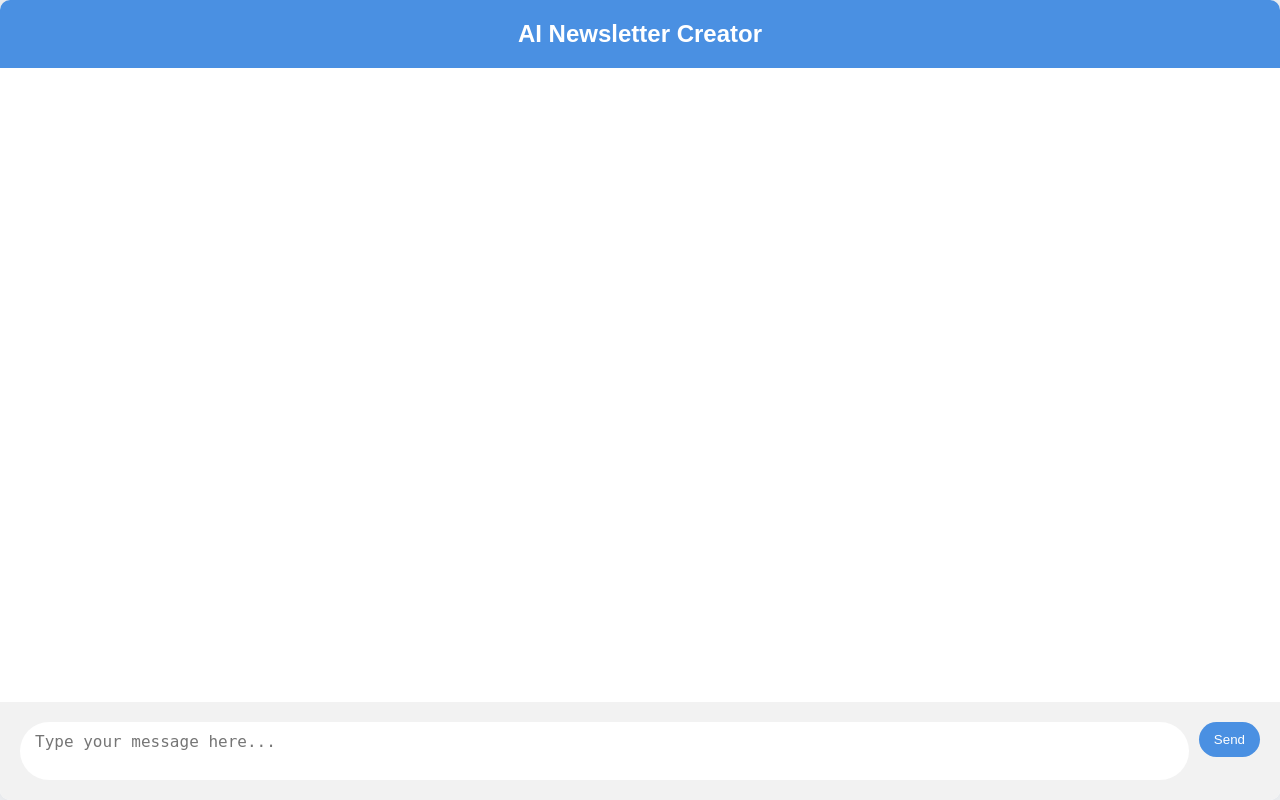
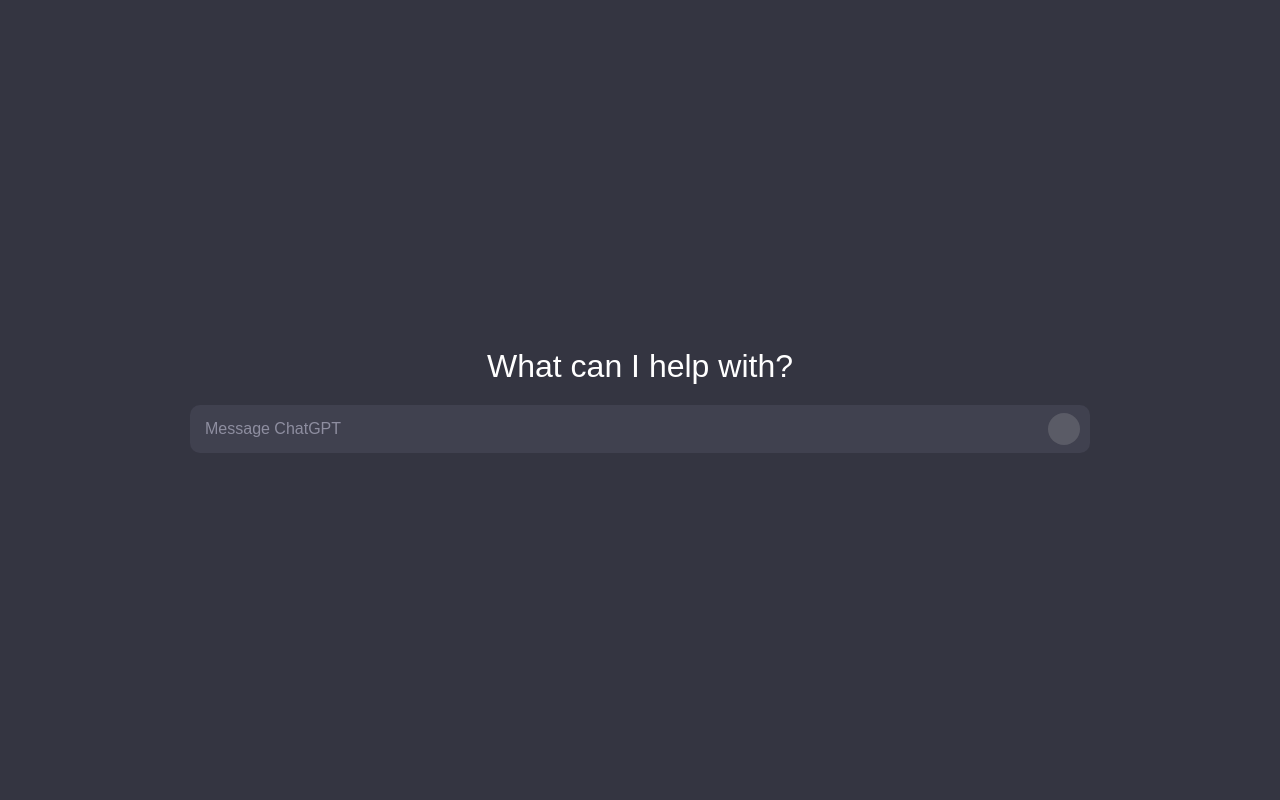
Before and after one commit to Ajmaljalal/Lines, a Flask app: page / in a window 1280 px wide. Run offline with Flask 3, Linux system fonts and the light colour scheme; the visitor is signed in with stand-in values (Sample User, id 1); parts of the project's set-up code (start-up, migrations or seed data) failed here and were passed over; some libraries are stand-ins or nearby versions.

Commit message:
news letter UI enhancements

```diff
--- a/app/static/css/style.css
+++ b/app/static/css/style.css
@@ -1,6 +1,7 @@
 body {
   font-family: 'Arial', sans-serif;
-  background-color: #f0f2f5;
+  background-color: #343541;
+  color: #ffffff;
   margin: 0;
   padding: 0;
   display: flex;
@@ -11,103 +12,127 @@
 
 .chat-container {
   width: 100%;
-  max-width: none;
-  background-color: #fff;
-  border-radius: 10px;
-  box-shadow: 0 0 20px rgba(0, 0, 0, 0.1);
-  overflow: hidden;
+  max-width: 900px;
   display: flex;
   flex-direction: column;
-  height: 100vh;
-}
-
-header {
-  background-color: #4a90e2;
-  color: #fff;
-  padding: 20px;
-  text-align: center;
+  align-items: center;
+  padding: 3px;
 }
 
 h1 {
-  margin: 0;
-  font-size: 24px;
+  font-size: 32px;
+  font-weight: normal;
+  margin-bottom: 20px;
 }
 
-.chat-messages {
-  flex-grow: 1;
-  padding: 20px;
-  overflow-y: auto;
-}
-
-.message {
-  max-width: 70%;
-  margin-bottom: 15px;
-  padding: 10px 15px;
-  border-radius: 20px;
-  line-height: 1.4;
-}
-
-.user {
-  background-color: #dcf8c6;
-  align-self: flex-end;
-  margin-left: auto;
-}
-
-.ai {
-  background-color: #f2f2f2;
-  align-self: flex-start;
+.input-container {
+  width: 100%;
+  max-width: 900px;
+  margin-bottom: 20px;
 }
 
 .chat-input {
   display: flex;
-  padding: 20px;
-  background-color: #f2f2f2;
-  align-items: flex-start;
+  align-items: center;
+  background-color: #40414f;
+  border-radius: 10px;
+  padding: 10px;
+  position: relative;
+}
+
+.chat-input i {
+  color: #8e8ea0;
+  margin-right: 10px;
 }
 
 #userInput {
   flex-grow: 1;
-  padding: 10px 15px;
+  background-color: transparent;
   border: none;
-  border-radius: 30px;
+  color: #ffffff;
   font-size: 16px;
-  resize: none;
-  overflow-y: auto;
-  max-height: 150px;
-  width: 70%;
+  padding: 5px;
+  outline: none;
 }
 
+#userInput::placeholder {
+  color: #8e8ea0;
+}
+
+
 #sendButton {
-  background-color: #4a90e2;
-  color: #fff;
+  background-color: #5a5b66;
   border: none;
-  border-radius: 30px;
-  padding: 10px 15px;
-  margin-left: 10px;
+  border-radius: 50%;
+  color: #ffffff;
   cursor: pointer;
+  width: 32px;
+  height: 32px;
   display: flex;
   justify-content: center;
   align-items: center;
+  position: absolute;
+  right: 10px;
+  top: 50%;
+  transform: translateY(-50%);
 }
 
 #sendButton:hover {
-  background-color: #3a7bc8;
+  background-color: #6e6f7a;
 }
 
-/* Scrollbar styles */
-::-webkit-scrollbar {
-  width: 8px;
+.quick-actions {
+  display: flex;
+  flex-wrap: wrap;
+  justify-content: center;
+  gap: 10px;
 }
 
-::-webkit-scrollbar-track {
-  background: #f1f1f1;
+.action-button {
+  background-color: #3e3f4b;
+  border: none;
+  border-radius: 5px;
+  color: #ffffff;
+  cursor: pointer;
+  font-size: 14px;
+  padding: 8px 12px;
+  display: flex;
+  align-items: center;
 }
 
-::-webkit-scrollbar-thumb {
-  background: #888;
-  border-radius: 4px;
+.action-button i {
+  margin-right: 5px;
 }
 
-::-webkit-scrollbar-thumb:hover {
-  background: #555;
+.action-button:hover {
+  background-color: #4a4b59;
 }
+
+.message {
+  max-width: 80%;
+  margin-bottom: 10px;
+  padding: 10px 15px;
+  border-radius: 15px;
+  line-height: 1.4;
+}
+
+.message.user {
+  align-self: flex-end;
+  background-color: #5a5b66;
+  color: #ffffff;
+}
+
+.message.ai {
+  align-self: flex-start;
+  background-color: #444654;
+  color: #ffffff;
+}
+
+#chatMessages {
+  display: flex;
+  flex-direction: column;
+  overflow-y: auto;
+  max-height: calc(100vh - 180px);
+  width: 100%;
+  padding: 20px;
+}
--- a/app/static/js/main.js
+++ b/app/static/js/main.js
@@ -2,21 +2,46 @@
 console.log('main.js loaded');
 
 document.addEventListener('DOMContentLoaded', () => {
-  const sendButton = document.getElementById('sendButton');
-  const userInput = document.getElementById('userInput');
+  const chatContainer = document.querySelector('.chat-container');
+  const inputContainer = document.querySelector('.input-container');
+  const sendButton = document.querySelector('#sendButton');
+  const userInput = document.querySelector('#userInput');
+  const headerTitle = document.querySelector('h1');
+
+  let chatMessages;
+
+  chatContainer.classList.add('empty');
 
   function sendMessage() {
     let message = userInput.value.trim();
     if (message === '') {
       return;
     }
+    if (chatContainer.classList.contains('empty')) {
+      chatContainer.classList.remove('empty');
+      headerTitle.style.display = 'none';
+      inputContainer.style.width = '80%';
+      inputContainer.style.margin = '0';
+      // Add these lines to move the input container to the bottom
+      chatContainer.style.justifyContent = 'flex-end';
+      inputContainer.style.position = 'fixed';
+      inputContainer.style.bottom = '20px';
+      inputContainer.style.left = '50%';
+      inputContainer.style.transform = 'translateX(-50%)';
+    }
     addMessage('user', message);
     userInput.value = '';
     fetchChatResponse(message);
   }
 
-  sendButton.addEventListener('click', sendMessage);
 
+  sendButton.addEventListener('click', (event) => {
+    event.preventDefault();
+    sendMessage();
+  });
+
+  // Ensure the input is found and add the event listener
+  if (userInput) {
     userInput.addEventListener('keydown', (event) => {
       if (event.key === 'Enter' && !event.shiftKey) {
         event.preventDefault();
@@ -28,6 +53,9 @@
       userInput.style.height = 'auto';
       userInput.style.height = userInput.scrollHeight + 'px';
     });
+  } else {
+    console.error('User input not found');
+  }
 
   async function fetchChatResponse(message) {
     try {
@@ -56,7 +84,12 @@
   }
 
   function addMessage(sender, text) {
-    var chatMessages = document.getElementById('chatMessages');
+    if (!chatMessages) {
+      chatMessages = document.createElement('div');
+      chatMessages.id = 'chatMessages';
+      chatContainer.insertBefore(chatMessages, inputContainer);
+    }
+
     var messageDiv = document.createElement('div');
     messageDiv.className = 'message ' + sender;
 
@@ -81,6 +114,10 @@
     }
 
     chatMessages.appendChild(messageDiv);
+
+    // Replace the existing scrollTop line with this:
+    setTimeout(() => {
       chatMessages.scrollTop = chatMessages.scrollHeight;
+    }, 0);
   }
 });
--- a/app/templates/index.html
+++ b/app/templates/index.html
@@ -4,22 +4,19 @@
   <head>
     <meta charset="UTF-8">
     <meta name="viewport" content="width=device-width, initial-scale=1.0">
-    <title>AI Newsletter Creator</title>
+    <title>ChatGPT-like Interface</title>
     <link rel="stylesheet" href="{{ url_for('static', filename='css/style.css') }}">
     <script src="https://kit.fontawesome.com/your-fontawesome-kit.js" crossorigin="anonymous"></script>
   </head>
 
   <body>
     <div class="chat-container">
-      <header>
-        <h1>AI Newsletter Creator</h1>
-      </header>
-      <div class="chat-messages" id="chatMessages">
-        <!-- Messages will be dynamically added here -->
-      </div>
-      <div class="chat-input">
-        <textarea id="userInput" placeholder="Type your message here..."></textarea>
-        <button id="sendButton">Send</button>
+      <h1>What can I help with?</h1>
+      <div class="input-container">
+        <div class="chat-input">
+          <input type="text" id="userInput" placeholder="Message ChatGPT">
+          <button id="sendButton"><i class="fas fa-chevron-up"></i></button>
+        </div>
       </div>
     </div>
 
```
Also changed, not shown: app/templates/base.html (deleted, +0 -24 lines). Lines whose indentation alone changed are shown as unchanged.
